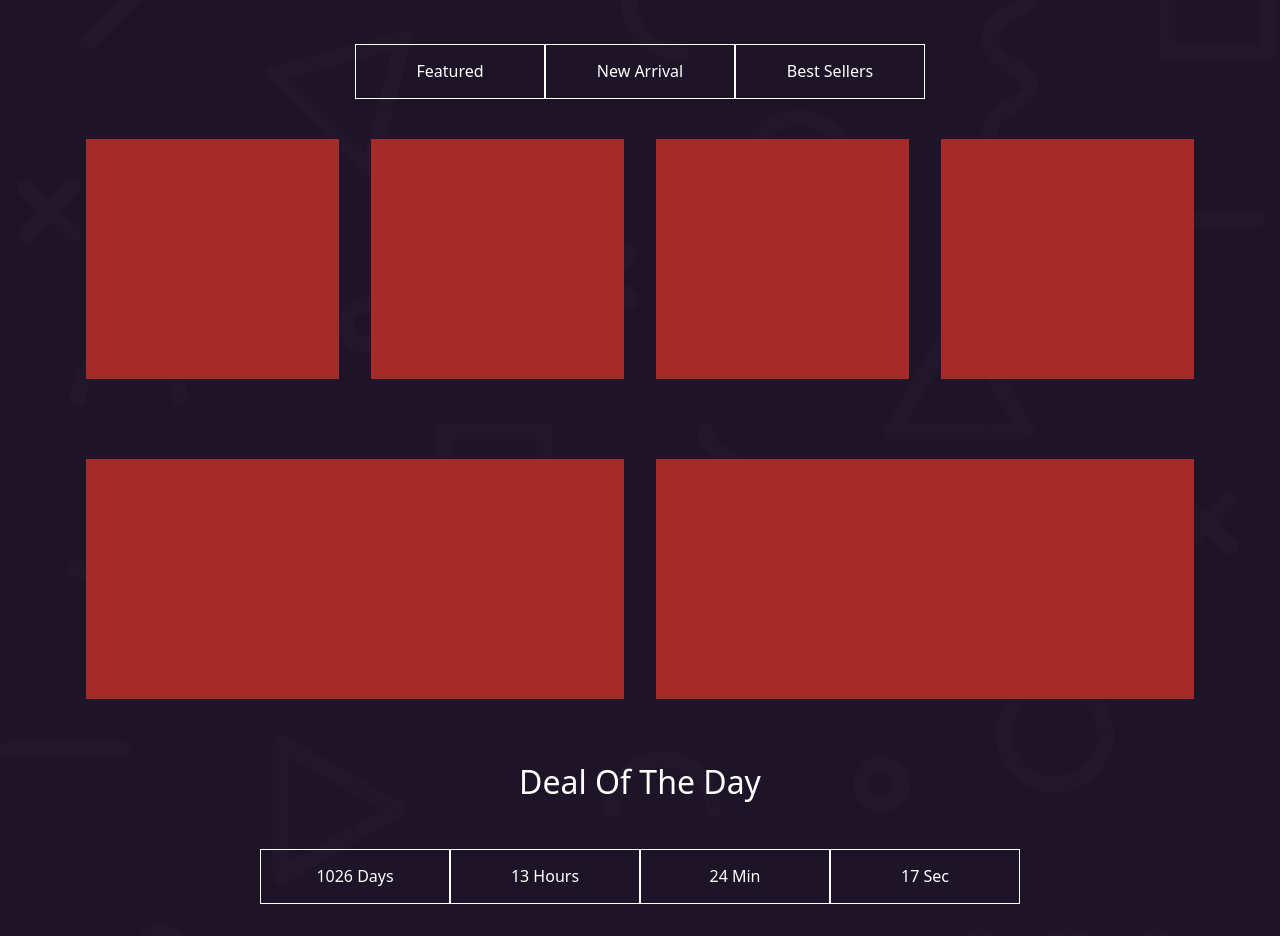
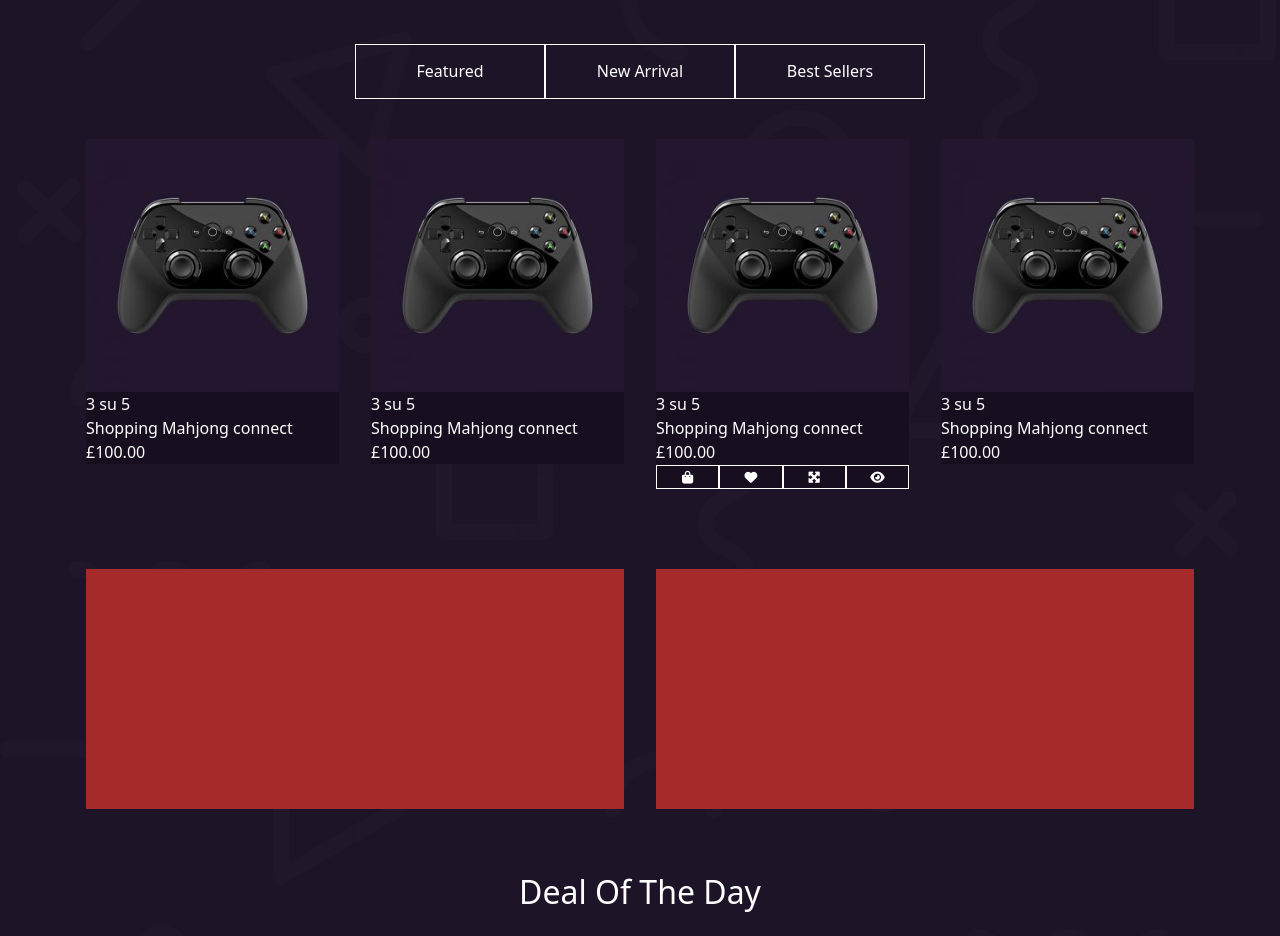
Before and after one commit to DavideFarci/proj-html-vuejs, a Vue app: page / in a window 1280 px wide. Shown: the part 1880-2816 px from the top of the page. Built offline with nearby package versions, Linux system fonts and the light colour scheme.

Commit message:
add section out product and product buttons

```diff
--- a/src/components/AppMain.vue
+++ b/src/components/AppMain.vue
@@ -81,16 +81,50 @@ export default {
         </div>
         <div class="row">
           <div class="col-3">
-            <div class="content"></div>
+            <div class="content">
+              <img src="../assets/img/01-300x300.jpg" alt="" />
+              <div class="product_info">
+                <div class="rating">3 su 5</div>
+                <div class="pro_name">Shopping Mahjong connect</div>
+                <div class="price">£100.00</div>
+              </div>
+            </div>
           </div>
           <div class="col-3">
-            <div class="content"></div>
+            <div class="content">
+              <img src="../assets/img/01-300x300.jpg" alt="" />
+              <div class="product_info">
+                <div class="rating">3 su 5</div>
+                <div class="pro_name">Shopping Mahjong connect</div>
+                <div class="price">£100.00</div>
+              </div>
+            </div>
           </div>
           <div class="col-3">
-            <div class="content"></div>
+            <div class="content">
+              <img src="../assets/img/01-300x300.jpg" alt="" />
+              <div class="product_info">
+                <div class="rating">3 su 5</div>
+                <div class="pro_name">Shopping Mahjong connect</div>
+                <div class="price">£100.00</div>
+                <div class="buttons">
+                  <button><i class="fa-solid fa-bag-shopping"></i></button>
+                  <button><i class="fa-solid fa-heart"></i></button>
+                  <button><i class="fa-solid fa-maximize"></i></button>
+                  <button><i class="fa-solid fa-eye"></i></button>
+                </div>
+              </div>
+            </div>
           </div>
           <div class="col-3">
-            <div class="content"></div>
+            <div class="content">
+              <img src="../assets/img/01-300x300.jpg" alt="" />
+              <div class="product_info">
+                <div class="rating">3 su 5</div>
+                <div class="pro_name">Shopping Mahjong connect</div>
+                <div class="price">£100.00</div>
+              </div>
+            </div>
           </div>
         </div>
       </section>
@@ -237,10 +271,24 @@ main {
   }
   .col-3 {
     padding: 1rem;
-    height: 17rem;
     .content {
       background-color: brown;
-      height: 100%;
+      img {
+        width: 100%;
+      }
+      .product_info {
+        background-color: #170e1f;
+        .buttons {
+          button {
+            background-color: #170e1f;
+            color: white;
+            width: calc(100% / 4);
+            border: 1px solid white;
+            font-size: 0.8em;
+            padding: 0.1rem 0;
+          }
+        }
+      }
     }
   }
 }
```
